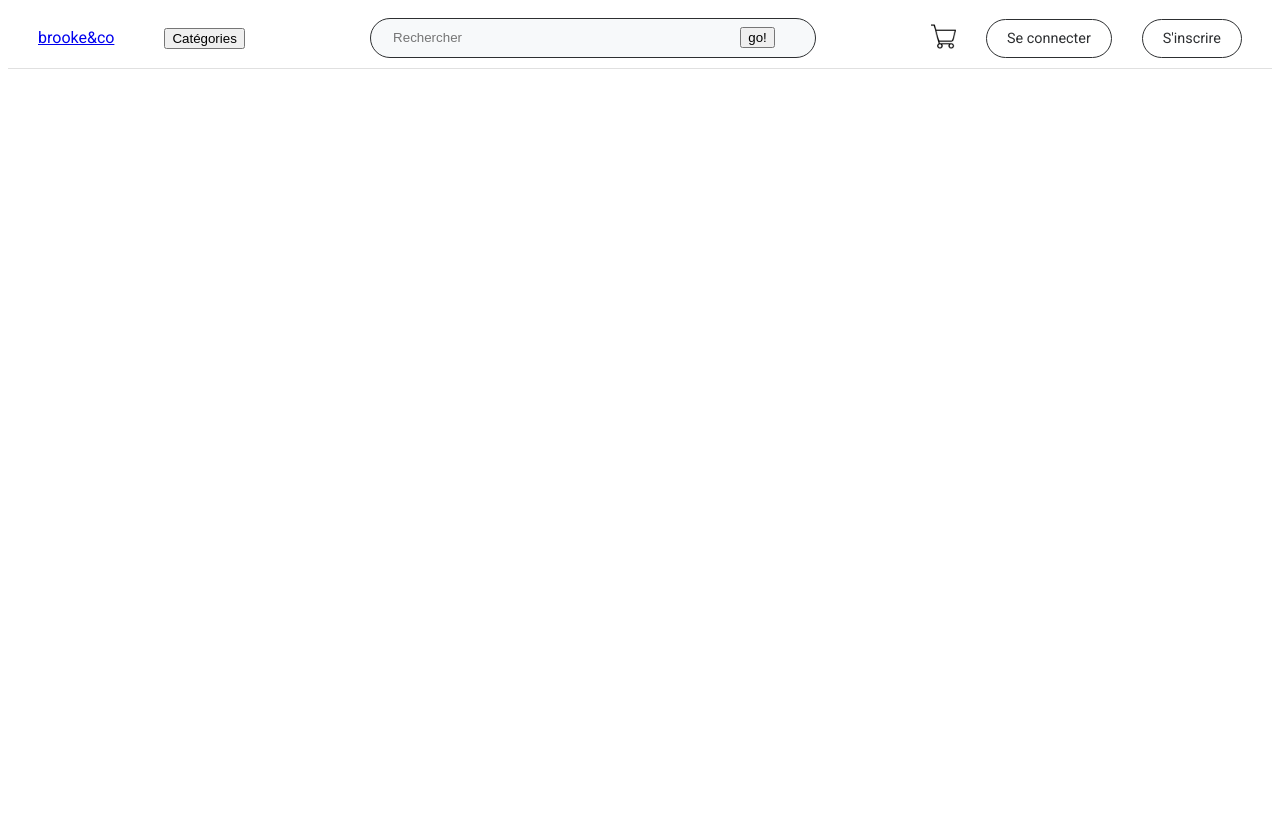
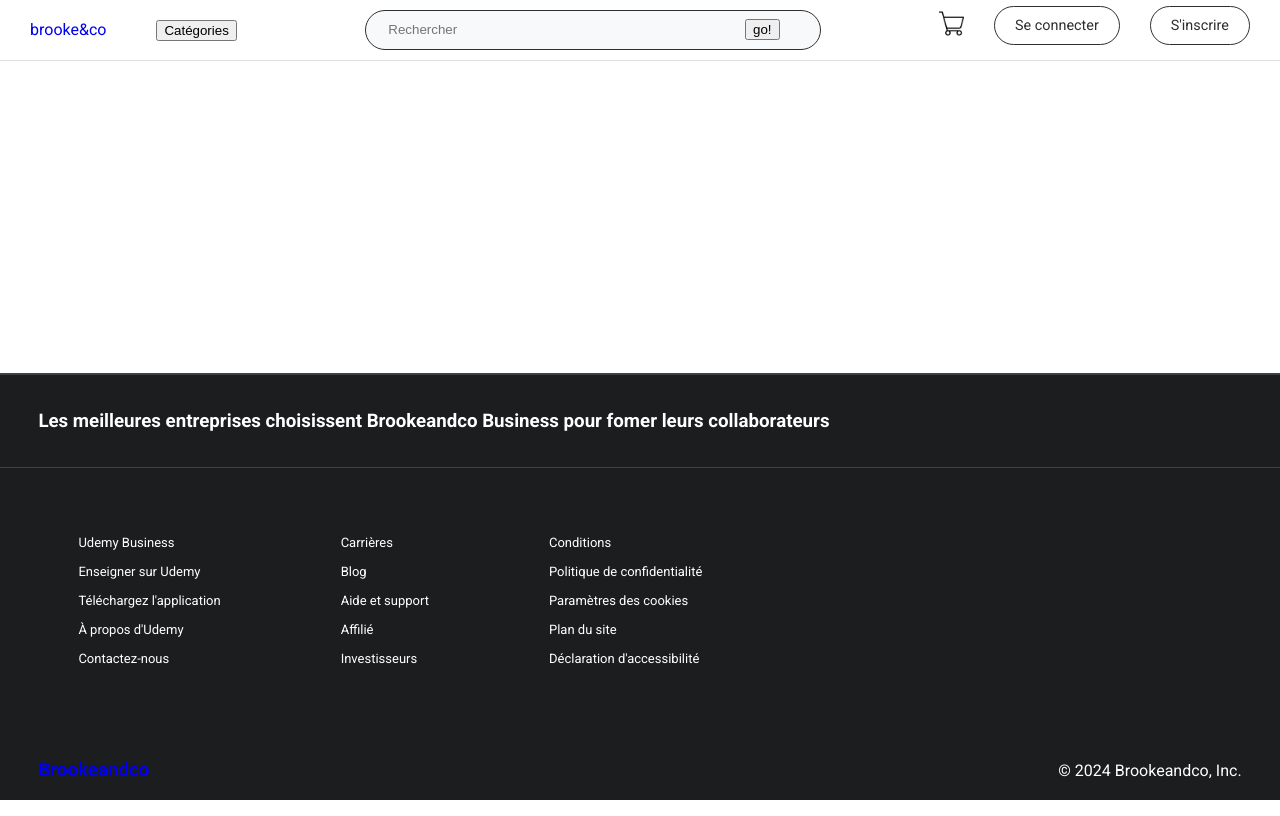
Before and after one commit to ksimali/brookeandco, a plain HTML site: page index.html in a window 1280 px wide. Drawn offline with Linux system fonts and the light colour scheme.

Commit message:
Setting up footer : -Add html structure on index.html - Add css code in main.css

```diff
--- a/index.html
+++ b/index.html
@@ -39,8 +39,74 @@
         <main>
 
         </main>
-        <footer>
-
+        <footer class="footer">
+            <div class="footer-section fs1">
+                <h3> Les meilleures entreprises choisissent Brookeandco Business pour fomer leurs collaborateurs</h2>
+            </div>
+            <div class="footer-section fs2">
+                <div class="links">
+                    <ul>
+                        <li>
+                            <a href="" class="link" target="_blank" >Udemy Business</a>
+                        </li>
+                        <li>
+                            <a class="link" href="">Enseigner sur Udemy</a>
+                        </li>
+                        <li>
+                            <a class="link" href="" target="_blank">Téléchargez l'application</a>
+                        </li>
+                        <li>
+                            <a class="link" href="">À propos d'Udemy</a>
+                        </li>
+                        <li>
+                            <a class="link" href="">Contactez-nous</a>
+                        </li>
+                    </ul>
+                    <ul>
+                        <li>
+                            <a class="link" href="">Carrières</a>
+                        </li>
+                        <li>
+                            <a class="link" href="">Blog</a>
+                        </li>
+                        <li>
+                            <a class="link" href="">Aide et support</a>
+                        </li>
+                        <li>
+                            <a class="link" href="">Affilié</a>
+                        </li>
+                        <li>
+                            <a class="link" href="">Investisseurs</a>
+                        </li>
+                    </ul>
+                    <ul>
+                        <li>
+                            <a class="link" href="">Conditions</a>
+                        </li>
+                        <li>
+                            <a class="link" href="">Politique de confidentialité</a>
+                        </li>
+                        <li>
+                            <a class="link" href="">Paramètres des cookies</a>
+                        </li>
+                        <li>
+                            <a class="link" href="">Plan du site</a>
+                        </li>
+                        <li>
+                            <a class="link" href="">Déclaration d'accessibilité</a>
+                        </li>
+                    </ul>
+                    <div class="space"></div>
+                </div>
+                <div class="logo-copyright">
+                    <div class="logo-container" data-testid="logo-container">
+                        <a href="/" class="logo">
+                            <h3>Brookeandco</h3>
+                        </a>
+                    </div>
+                    <div class="copyright-container ud-text-xs">© 2024 Brookeandco, Inc.</div>
+                </div>
+            </div>
         </footer>
     </div>
 
--- a/styles/main.css
+++ b/styles/main.css
@@ -3,6 +3,8 @@
 body{
    font-family: "Roboto", sans-serif;
    color: #2d2f31;
+   margin: 0;
+   padding: 0;
 }
 .wrapper{
    display: flex;
@@ -73,3 +75,53 @@ header .searchList{
 #searchBarForm{
     align-items: center;
 }
+
+/********************************* FOOTER SECTION *********************************/
+
+.footer, .footer-section{
+    background: #1c1d1f ;
+    border-top: 1px solid #3e4143;;
+    color: #ffffff;
+}
+.footer{
+    position: absolute;
+    bottom: 0;
+    left: 0;
+    right: 0;
+}
+.fs1{
+    padding: 1rem 0;
+    padding-left: 2.4rem;
+    padding-right: 2.4rem;
+}
+.fs2{
+    padding-top: 3rem;
+    padding-left: 2.4rem;
+    padding-right: 2.4rem;
+}
+.links{
+    display: flex;
+    gap: 80px;
+}
+ul{
+    list-style-type: none;
+}
+li{
+    margin-bottom: 10px;
+}
+
+.link{
+    text-decoration: none;
+    color: #ffffff;
+    font-size: small;
+}
+.logo-copyright{
+    display: flex;
+    justify-content: space-between;
+    align-items: center;
+    align-items: center;
+    padding-top: 3rem;
+}
+.logo{
+    text-decoration: none;
+}
```
